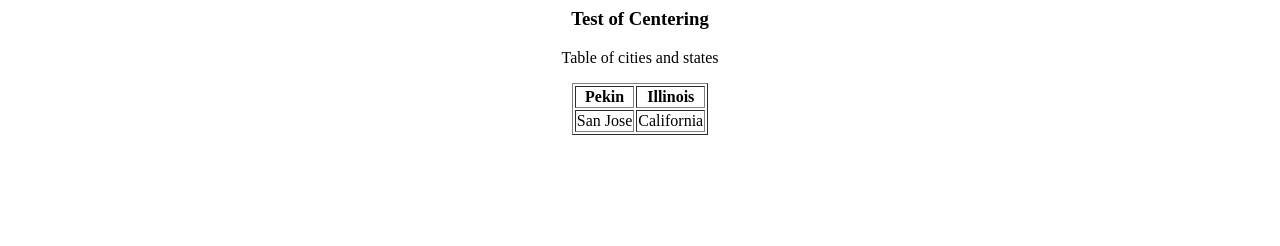
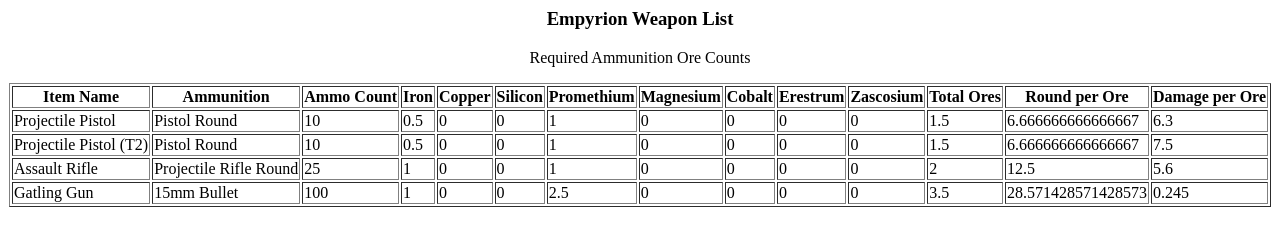
Before and after one commit to spmdc/empyrion-weapon-list, a plain HTML site: page index.html in a window 1280 px wide. Drawn offline with Linux system fonts and the light colour scheme.

Commit message:
output to table

```diff
--- a/index.html
+++ b/index.html
@@ -6,20 +6,31 @@
   </head>
   <body>
     <div class="centered">
-      <h3>Test of Centering</h3>
+      <h3>Empyrion Weapon List</h3>
     <p>
-      Table of cities and states
+      Required Ammunition Ore Counts
     </p>
     <table class="centered-table" border="1">
       <thead>
         <tr>
-          <th>Pekin</th>
-          <th>Illinois</th>
+          <th>Item Name</th>
+          <th>Ammunition</th>
+          <th>Ammo Count</th>
+          <th>Iron</th>
+          <th>Copper</th>
+          <th>Silicon</th>
+          <th>Promethium</th>
+          <th>Magnesium</th>
+          <th>Cobalt</th>
+          <th>Erestrum</th>
+          <th>Zascosium</th>
+          <th>Total Ores</th>
+          <th>Round per Ore</th>
+          <th>Damage per Ore</th>
         </tr>
       </thead>
-      <tbody>
+      <tbody id="data">
         <!-- data -->
-        <tr><td>San Jose</td> <td>California</td></tr>
       </tbody>
     </table>
     </div>
--- a/script.js
+++ b/script.js
@@ -4,12 +4,6 @@
     reqItems: reqItems,
     outputCount: outputCount
   }
-}
-
-function constructWeapon(name, reqItems, outputCount, damage) {
-  let obj = constructItem(name, reqItems, outputCount)
-  obj.damage = damage
-  return obj
 }
 
 function itemListToObject(list) {
@@ -22,6 +16,7 @@
 }
 
 let ITEM_LIST = [
+// Components
   constructItem("Iron Ingot", {"Iron Ore": 5}, 10),
   constructItem("Copper Ingot", {"Copper Ore": 5}, 10),
   constructItem("Erestrum Ingot", {"Erestrum Ore": 5}, 10),
@@ -30,16 +25,60 @@
   constructItem("Magnesium Ingot", {"Magnesium Ore": 5}, 10),
   constructItem("Promethium Pellets", {"Promethium Ore": 5}, 10),
 
-  constructItem("Steel Plates", {"Iron Ingot": 2}, 10),
+  constructItem("Zascosium Alloy", {"Erestrum Ingot": 5, "Zascosium Ingot": 5}, 1),
+  constructItem("Erestrum Gel", {"Erestrum Ingot": 2}, 1),
+  constructItem("Steel Plate", {"Iron Ingot": 2}, 10),
   constructItem("Electronics", {"Copper Ingot": 2, "Silicon Ingot": 1}, 10),
 
-  constructItem("15mm Bullet", {"Steel Plates": 10, "Promethium Pellets": 5}, 100),
-  constructItem("130mm MSL", {"Steel Plates": 20, "Promethium Pellets": 50, "Electronics": 1}, 5),
+  constructItem("Pistol Round", {"Steel Plate": 5, "Promethium Pellets": 2}, 10),
+  constructItem("Projectile Rifle Round", {"Steel Plate": 10, "Promethium Pellets": 2}, 25),
+  constructItem("Shotgun Shell", {"Steel Plate": 2, "Promethium Pellets": 2}, 5),
+  constructItem("Sniper Rifle Round", {"Steel Plate": 2, "Promethium Pellets": 2}, 5),
+  constructItem("Minigun Round", {"Steel Plate": 10, "Promethium Pellets": 2}, 50),
+  constructItem("Rocket Launcher Missile", {"Steel Plate": 25, "Promethium Pellets": 20}, 5),
+  constructItem("Rocket Launcher Homing Missile", {"Steel Plate": 30, "Promethium Pellets": 40}, 6),
+  constructItem("Laser Pistol Cell", {"Steel Plate": 10, "Electronics": 1, "Promethium Pellets": 10}, 20),
+  constructItem("Laser Rifle Cell", {"Steel Plate": 12, "Erestrum Gel": 5, "Electronics": 1}, 25),
+
+  constructItem("15mm Bullet", {"Steel Plate": 10, "Promethium Pellets": 5}, 100),
+  constructItem("130mm MSL", {"Steel Plate": 20, "Promethium Pellets": 50, "Electronics": 1}, 5),
 ]
 let ITEMS = itemListToObject(ITEM_LIST)
 
+function constructWeapon(name, reqItems, outputCount, placeable,
+    ammo, damage, magazine, range, rof, reload) {
+  let obj = constructItem(name, reqItems, outputCount)
+  obj.placeable = placeable
+  obj.ammo = ammo
+  obj.damage = damage
+  obj.magazine = magazine
+  obj.range = range
+  obj.rof = rof
+  obj.reload = reload
+  return obj
+}
+
+const BA = 2
+const CV = 3
+const HV = 4
+const SV = 5
+
 let WEAPON_LIST = [
-  constructWeapon("Assault Rifle", [], 1, 40)
+  constructWeapon("Projectile Pistol", {"Mechanical Components": 5}, 1, [],
+    "Pistol Round", 42, 10, 90, 300, 2.1),
+  constructWeapon("Projectile Pistol (T2)", {"Mechanical Components": 5, "Projectile Pistol": 1}, 1, [],
+    "Pistol Round", 50, 15, 90, 400, 2.1),
+  constructWeapon("Assault Rifle", {"Mechanical Components": 5, "Electronics": 1}, 1, [],
+    "Projectile Rifle Round", 70, 20, 150, 300, 3.1),
+
+  constructWeapon("Rail Gun", {}, 1, [SV],
+    "Railgun Bullet", 160, 20, 530, 40, 4),
+  constructWeapon("Gatling Gun", {}, 1, [SV, HV],
+    "15mm Bullet", 7, 300, 460, 600, 2),
+  constructWeapon("Pulse Laser", {}, 1, [SV],
+    "Ls.Charge SV", 33, 150, 500, 120, 1),
+  constructWeapon("Plasma Cannon", {}, 1, [SV],
+    "Pl.Charge SV", 54, 50, 460, 75, 3)
 ]
 let WEAPONS = itemListToObject(WEAPON_LIST)
 
@@ -82,15 +121,53 @@
 
 let EXPANDED_ITEMS = expandResourceCostForAll(ITEMS)
 
+function createRow(list) {
+  let tr = document.createElement("tr")
+  for (let i = 0; i < list.length; i++) {
+    let td = document.createElement("td")
+    tr.appendChild(td)
+    let text = document.createTextNode(list[i])
+    td.appendChild(text)
+  }
+  return tr
+}
+
+function getOrZero(object, name) {
+  let data = object[name]
+  return (data != undefined ? data : 0)
+}
+
 window.onload = () => {
-  console.log("onload")
 
-  console.log("expanded")
-  for (name in EXPANDED_ITEMS) {
-    console.log(EXPANDED_ITEMS[name])
-  }
+  let root = document.getElementById("data")
 
-  for (weapon in WEAPONS)  {
-    console.log(weapon)
+  for (name in WEAPONS) {
+    let item = WEAPONS[name]
+    let ammo = EXPANDED_ITEMS[item.ammo]
+    if (!ammo) {
+      console.log("ammo missing: " + item.ammo)
+      continue
+    }
+    let reqItems = ammo.reqItems
+
+    let iron = getOrZero(reqItems, "Iron Ore")
+    let copper = getOrZero(reqItems, "Copper Ore")
+    let silicon = getOrZero(reqItems, "Silicon Ore")
+    let promethium = getOrZero(reqItems, "Promethium Ore")
+    let magnesium = getOrZero(reqItems, "Magnesium Ore")
+    let cobalt = getOrZero(reqItems, "Cobalt Ore")
+    let erestrum = getOrZero(reqItems, "Erestrum Ore")
+    let zascosium = getOrZero(reqItems, "Zascosium Ore")
+
+    let oreCount = iron + copper + silicon + promethium + magnesium +
+      cobalt + erestrum + zascosium
+    let roundsPerOre = ammo.outputCount / oreCount
+    let damagePerOre = item.damage / roundsPerOre
+
+    let tr = createRow([item.name, ammo.name, ammo.outputCount,
+      iron, copper, silicon, promethium, magnesium, cobalt, erestrum, zascosium,
+      oreCount, roundsPerOre, damagePerOre
+    ])
+    root.appendChild(tr)
   }
 }
```
